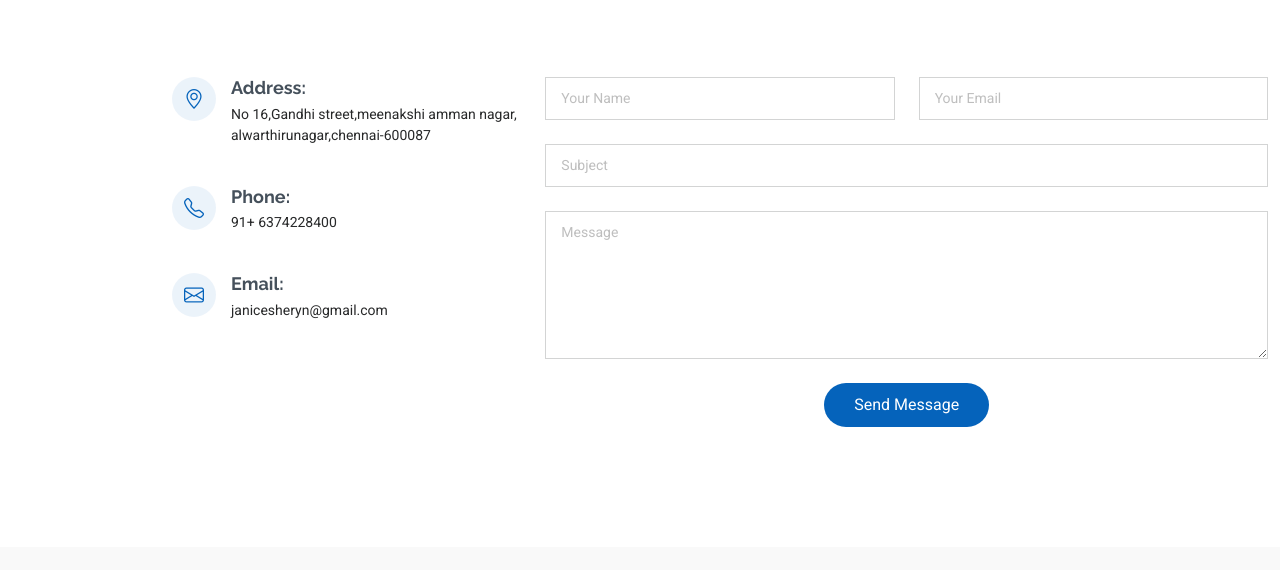
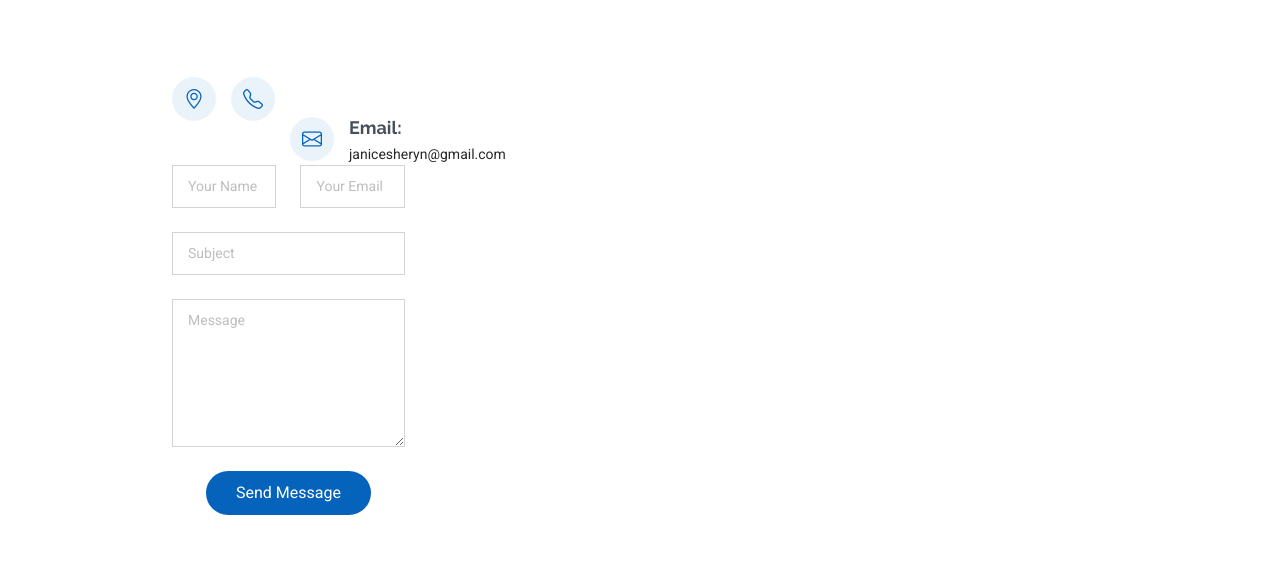
Before and after one commit to janice-2006/My-personal-portfolio-website, a plain HTML site: page index.html in a window 1280 px wide. Shown: the part 5780-6350 px from the top of the page. Drawn offline with Linux system fonts and the light colour scheme.

Commit message:
Update index.html

```diff
--- a/index.html
+++ b/index.html
@@ -509,18 +509,9 @@ It supports hiding not just text but also full files like .txt or .pdf without c
           <div class="col-lg-4">
             <div class="info-item d-flex" data-aos="fade-up" data-aos-delay="200">
               <i class="bi bi-geo-alt flex-shrink-0"></i>
-              <div>
-                <h3>Address:</h3>
-                <p>No 16,Gandhi street,meenakshi amman nagar, alwarthirunagar,chennai-600087</p>
-              </div>
-            </div><!-- End Info Item -->
 
             <div class="info-item d-flex" data-aos="fade-up" data-aos-delay="300">
               <i class="bi bi-telephone flex-shrink-0"></i>
-              <div>
-                <h3>Phone:</h3>
-                <p>91+ 6374228400</p>
-              </div>
             </div><!-- End Info Item -->
 
             <div class="info-item d-flex" data-aos="fade-up" data-aos-delay="400">
```
